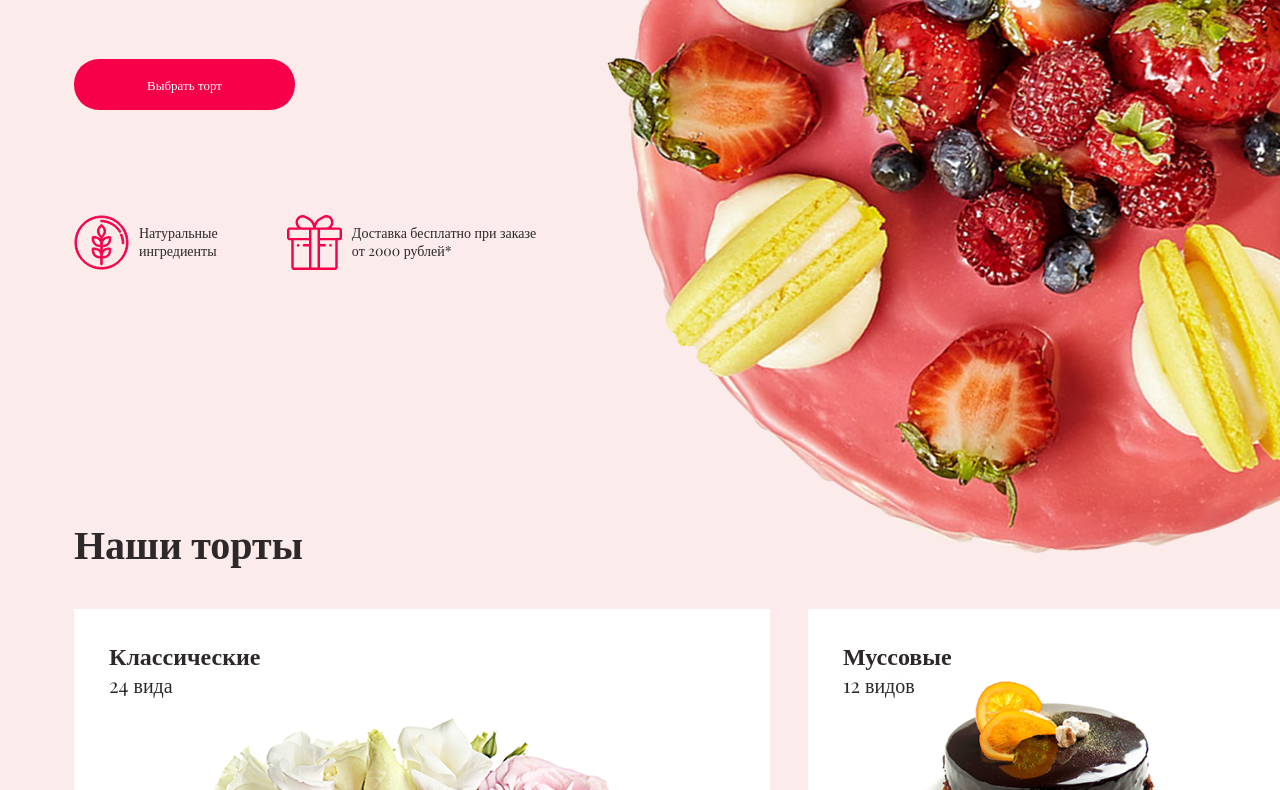
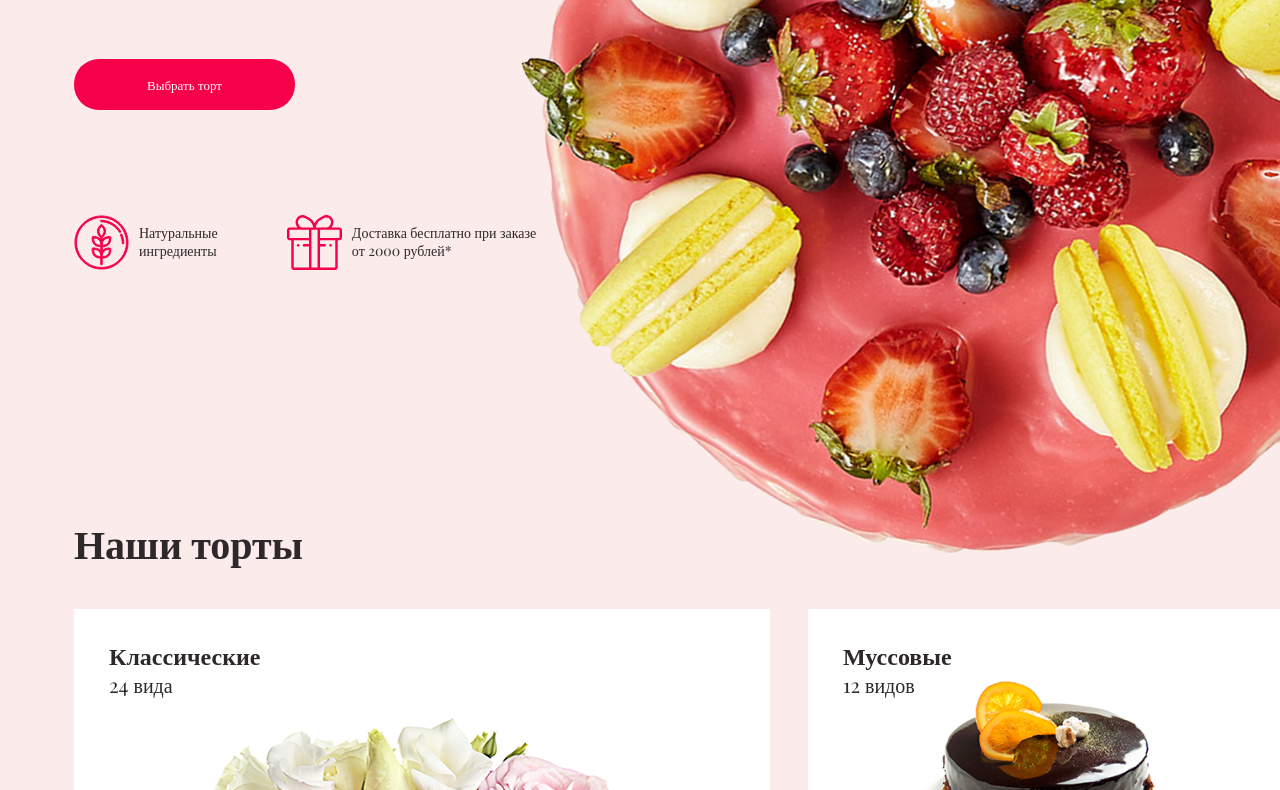
Before and after one commit to VyDyKey/Cacks, a plain HTML site: page index.html in a window 1280 px wide. Shown: the part 464-1254 px from the top of the page. Drawn offline with nearby package versions, Linux system fonts and the light colour scheme; a web font is replaced by a local one.

Commit message:
modified:   css/grid.css

```diff
--- a/css/grid.css
+++ b/css/grid.css
@@ -44,7 +44,8 @@
 }
 
 .main-hero-bg_img{
-   float: right;
+    position: absolute;
+    right:0;
     z-index: -1;
 }
 
@@ -249,7 +250,6 @@
 
 .page-footer{
     background-color: #E8E8E8;
-    width: 1366px;
     margin: 0 auto;
 }
 
```
